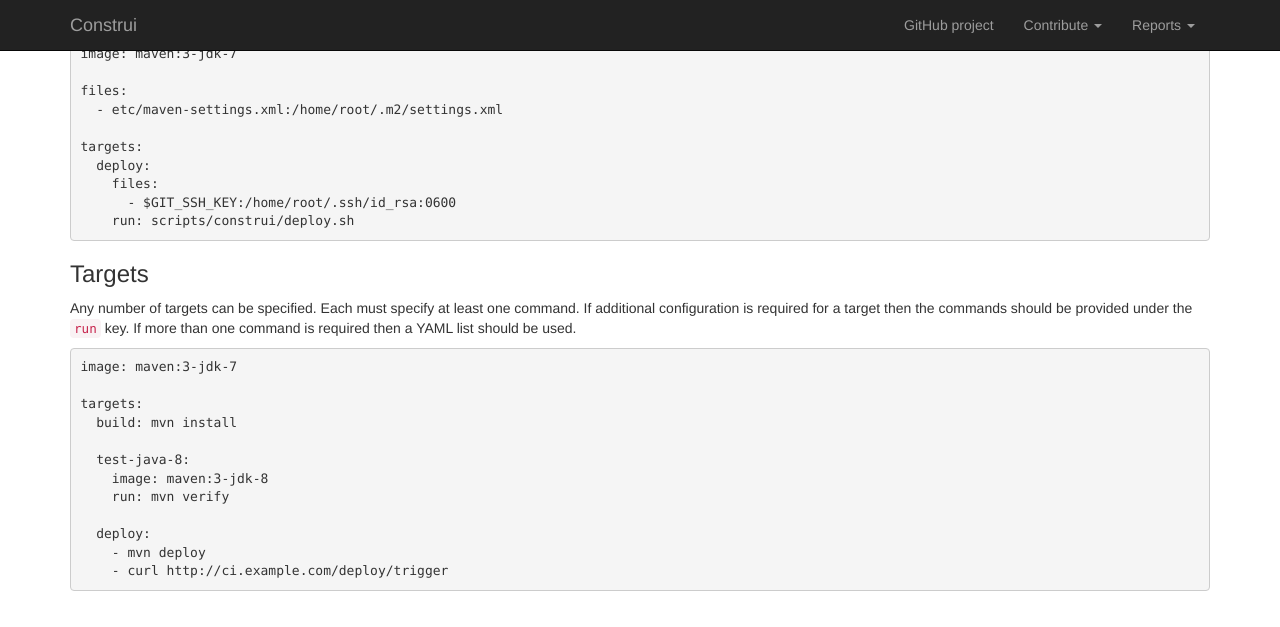
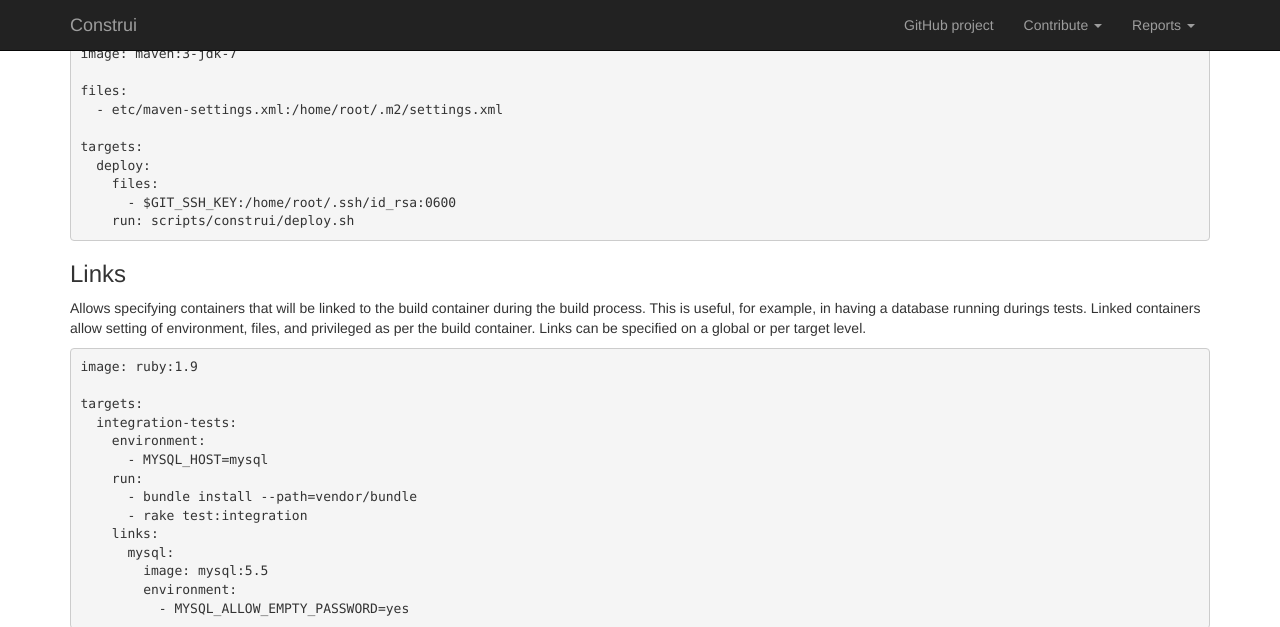
Before and after one commit to lstephen/construi, a Jekyll site: the page built from site/index.md, in a window 1280 px wide and 900 px high, scrolled down 1754 px, cut to the strip 0-627 px from the top of the window. Built offline with Jekyll 4.4.1, drawn with Linux system fonts in a browser that asks for light colours; nearby versions of some CDN libraries; Markdown is read by kramdown in place of the engine named in the settings.

Commit message:
Update docs for links

````diff
--- a/site/index.md
+++ b/site/index.md
@@ -136,6 +136,32 @@ targets:
     run: scripts/construi/deploy.sh
 ```
 
+### Links
+
+Allows specifying containers that will be linked to the build container during the build
+process.
+This is useful, for example, in having a database running durings tests.
+Linked containers allow setting of environment, files, and privileged as per the build
+container.
+Links can be specified on a global or per target level.
+
+```
+image: ruby:1.9
+
+targets:
+  integration-tests:
+    environment:
+      - MYSQL_HOST=mysql
+    run:
+      - bundle install --path=vendor/bundle
+      - rake test:integration
+    links:
+      mysql:
+        image: mysql:5.5
+        environment:
+          - MYSQL_ALLOW_EMPTY_PASSWORD=yes
+```
+
 ### Targets
 
 Any number of targets can be specified.
````
